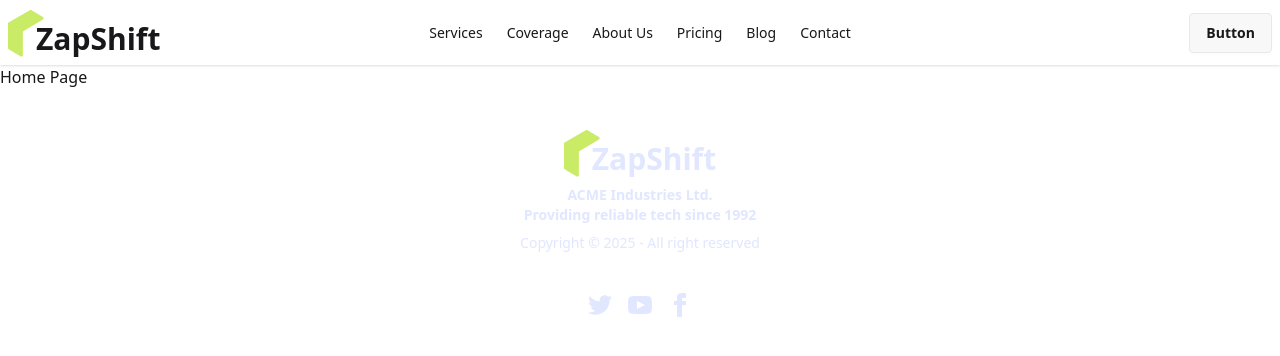
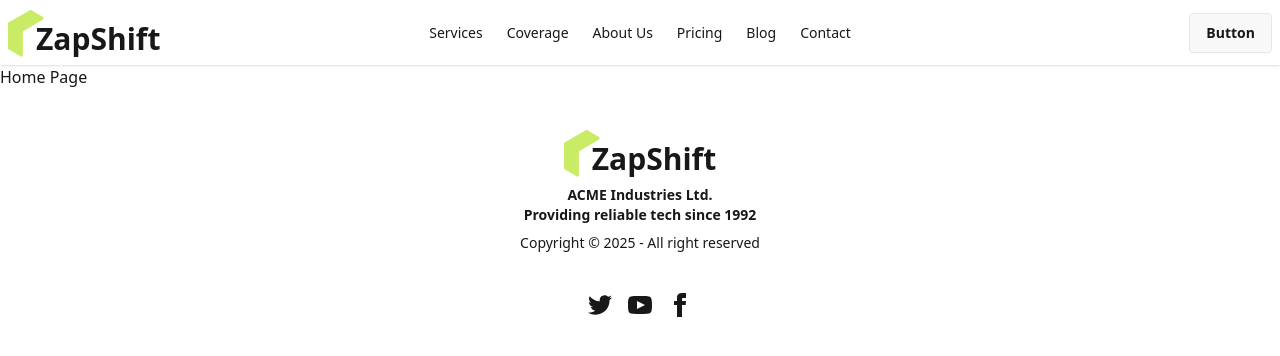
Before and after one commit to ashiqur0/zap-shift-client, a React (Vite) app: page / in a window 1280 px wide. Shown: the top 356 px of the page. Built offline with nearby package versions, Linux system fonts and the light colour scheme.

Commit message:
Footer: Update Foter Text Color

```diff
--- a/src/UI/Footer.jsx
+++ b/src/UI/Footer.jsx
@@ -3,7 +3,7 @@ import Logo from '../components/logo/Logo';
 
 const Footer = () => {
     return (
-        <footer className="footer footer-horizontal footer-center text-primary-content p-10">
+        <footer className="footer footer-horizontal footer-center p-10">
             <aside>
                 <Logo />
                 <p className="font-bold">
```
